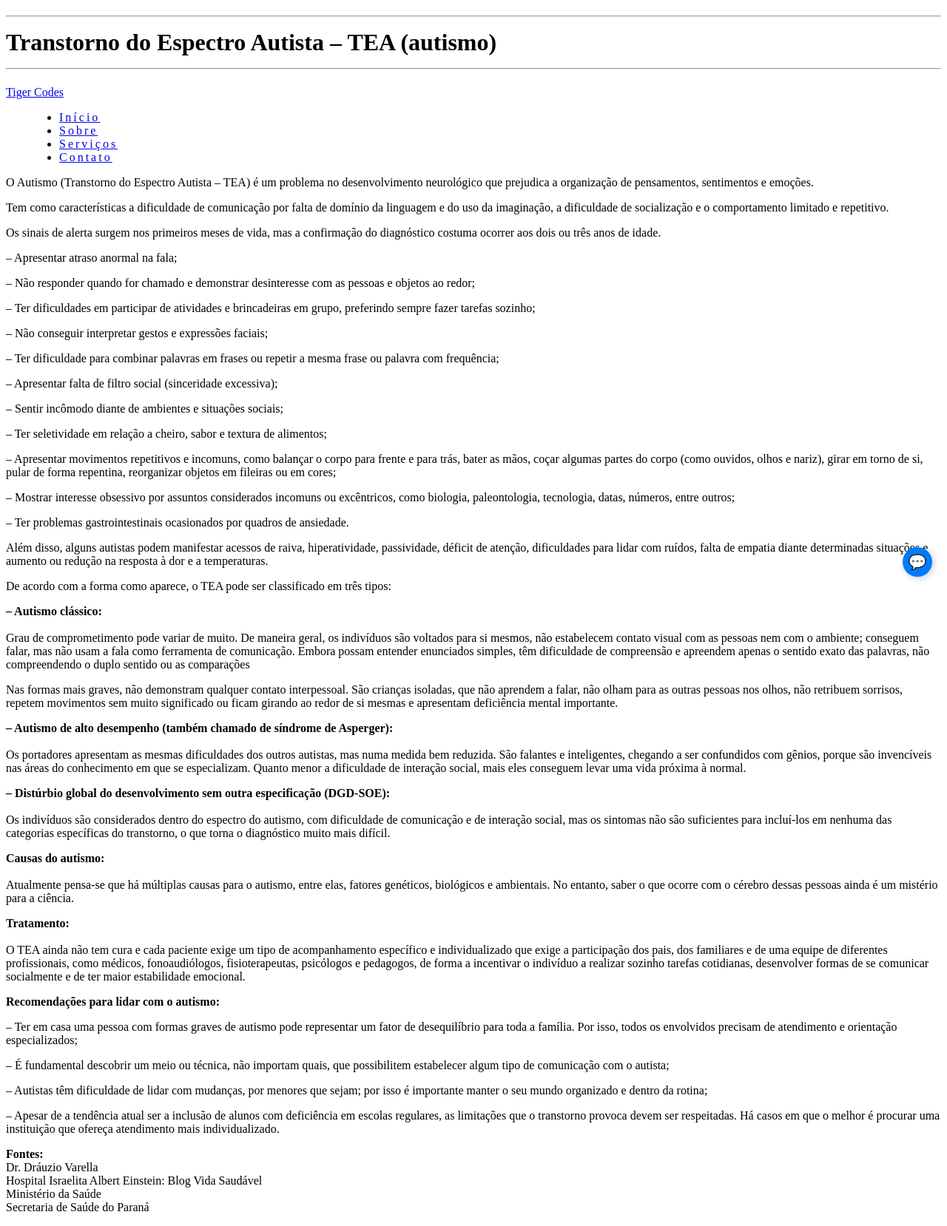
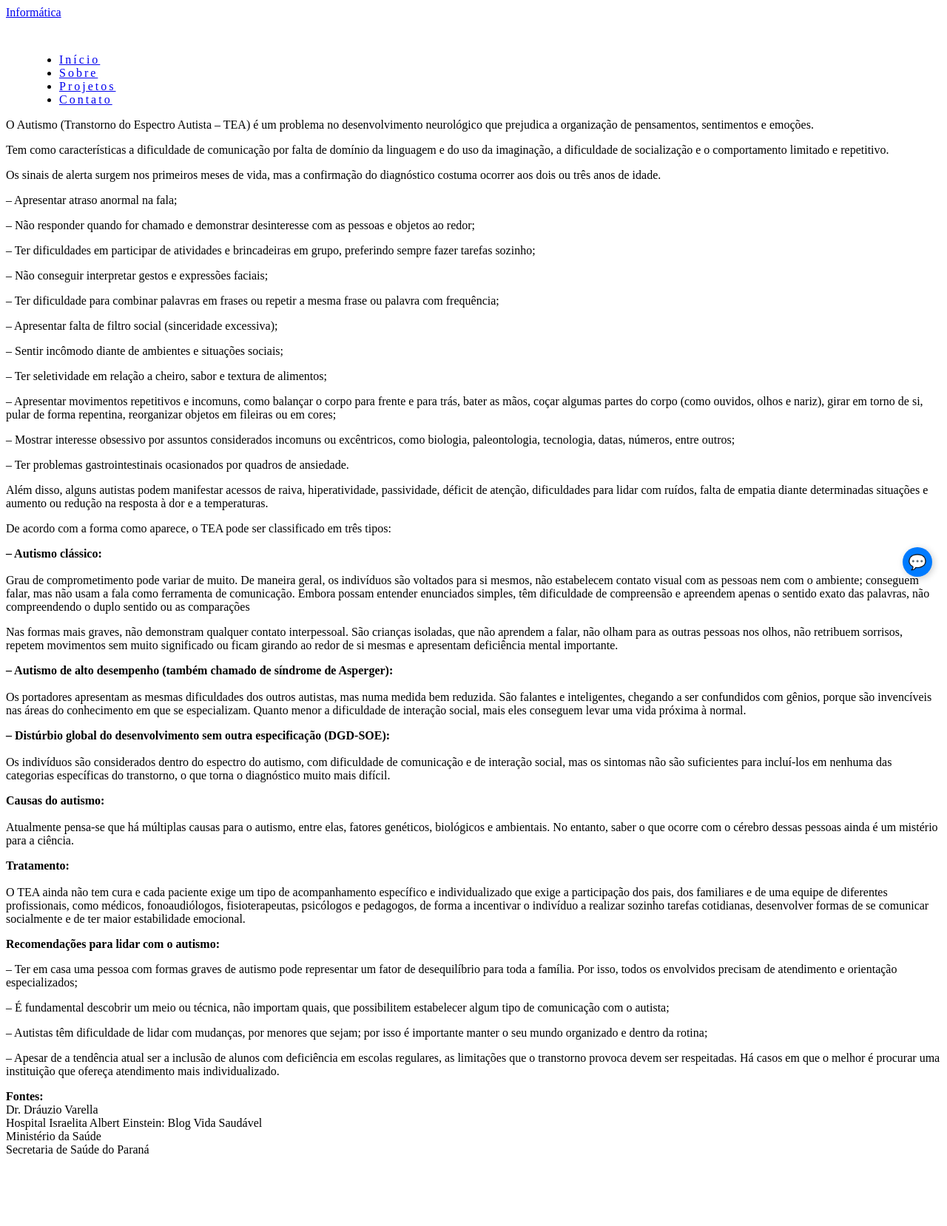
Before and after one commit to KYOGRE-LS/app, a Flask app: page / in a window 1280 px wide. Shown: the whole page at 74% size. After the commit the page ends 1560 px from the top, so only its background shows below. Run offline with Flask 3, Linux system fonts and the light colour scheme.

Commit message:
Update index.html

```diff
--- a/templates/index.html
+++ b/templates/index.html
@@ -1,95 +1,31 @@
 <!DOCTYPE html>
-<html>
+<html lang="pt-br">
+  <head>
+    <meta charset="UTF-8" />
+    <meta http-equiv="X-UA-Compatible" content="IE=edge" />
+    <meta name="viewport" content="width=device-width, initial-scale=1.0" />
+    <title>Navbar</title>
+    <link rel="stylesheet" href="style.css" />
+  </head>
 
-<head>
-    <meta charset="utf-8">
-    <title>Trabalho</title>
-    <link rel="stylesheet" href="style.css">
-    <style>
-
-        /* Chat Button */
-        #chatButton {
-            position: fixed;
-            bottom: 20px;
-            right: 20px;
-            background-color: #007bff;
-            color: white;
-            border: none;
-            border-radius: 50%;
-            width: 40px;
-            height: 40px;
-            font-size: 20px;
-            box-shadow: 2px 2px 10px rgba(0, 0, 0, 0.2);
-            cursor: pointer;
-        }
-
-
-        #chatContainer {
-            display: none;
-            position: fixed;
-            bottom: 80px;
-            right: 20px;
-            width: 250px;
-            background-color: white;
-            border: 1px solid #ccc;
-            border-radius: 10px;
-            box-shadow: 2px 2px 10px rgba(0, 0, 0, 0.2);
-            overflow: hidden;
-        }
-
-
-        #chatHeader {
-            background-color: #007bff;
-            color: white;
-            padding: 10px;
-            cursor: pointer;
-            text-align: center;
-        }
-
-        #chatBox {
-            padding: 10px;
-            height: 300px;
-            overflow-y: scroll;
-        }
-
-        #userInputContainer {
-            display: flex;
-            border-top: 1px solid #ccc;
-        }
-
-        #userInput {
-            flex: 1;
-            padding: 10px;
-            border: none;
-        }
-
-
-        #sendButton {
-            padding: 10px;
-            background-color: #007bff;
-            color: white;
-            cursor: pointer;
-            border: none;
-        }
-
-
-        .user {
-            text-align: right;
-            color: blue;
-
-        }
-
-
-        .bot {
-            text-align: left;
-            color: green;
-        }
-    </style>
-</head>
-
-<body>
-
-    <button id="chatButton" onclick="toggleChat()">&#x1F4AC</button>
+  <body>
+    <header>
+      <nav>
+        <a class="logo" href="/">Informática</a>
+        <div class="mobile-menu">
+          <div class="line1"></div>
+          <div class="line2"></div>
+          <div class="line3"></div>
+        </div>
+        <ul class="nav-list">
+          <li><a href="#">Início</a></li>
+          <li><a href="#">Sobre</a></li>
+          <li><a href="#">Projetos</a></li>
+          <li><a href="#">Contato</a></li>
+        </ul>
+      </nav>
+    </header>
+     <button id="chatButton" onclick="toggleChat()">&#x1F4AC</button>
     <div id="chatContainer" style="display:none;">
         <div id="chatHeader" onclick="toggleChat()">Prova de Informática</div>
         <div id="chatBox" style="height:200px; overflow-y:auto;"></div>
@@ -97,56 +33,7 @@
         <button id="sendButton" onclick="sendMessage()">enviar</button>
     </div>
 
-
-    <script>
-        function toggleChat() {
-            let chatContainer = document.getElementById("chatContainer");
-            chatContainer.style.display = (chatContainer.style.display == "none" || chatContainer.style.display == "") ? "block" : "none";
-        }
-
-        function sendMessage() {
-            let userInput = document.getElementById("userInput").value;
-
-            if (!userInput.trim()) return;
-
-            document.getElementById("chatBox").innerHTML += "<p class='user'>Você: " + userInput + "</p>";
-            document.getElementById("userInput").value = "";
-
-            fetch("/get_response", {
-                method: "POST",
-                headers: { "Content-Type": "application/json" },
-                body: JSON.stringify({ message: userInput })
-            })
-                .then(response => response.json())
-                .then(data => {
-                    document.getElementById("chatBox").innerHTML += "<p class='bot'>Tony Stark: " + data.response + "</p>";
-                    document.getElementById("chatBox").scrollTop = document.getElementById("chatBox").scrollHeight;
-                });
-        }
-        function checkEnter(event) {
-            if (event.key === "Enter") {
-                sendMessage();  // Chama a função de envio quando o Enter é pressionado
-            }
-        }
-
-        document.getElementById("userInput").addEventListener("keydown", checkEnter);
-
-    </script>
-    <header>
-   <h1><hr>Transtorno do Espectro Autista – TEA (autismo)<hr></h1>
-        <nav>
-    <a class="logo" href="/">Tiger Codes</a>
-    <ul class="nav-list">
-    <li><a href="#">Início</a></li>
-    <li> <a href="#">Sobre</a></li>
-     <li><a href="#">Serviços</a></li>
-    <li> <a href="#">Contato</a></li>
-</nav>
-</header>
-    <main></main>
-<div class="main-content">
-    <div class="content">
-    <p>O Autismo (Transtorno do Espectro Autista – TEA) é um problema no desenvolvimento neurológico que prejudica a
+    <main><p>O Autismo (Transtorno do Espectro Autista – TEA) é um problema no desenvolvimento neurológico que prejudica a
     organização de pensamentos, sentimentos e emoções.</p>
     <p>Tem como características a dificuldade de comunicação por falta de domínio da linguagem e do uso da imaginação,
     a dificuldade de socialização e o comportamento limitado e repetitivo.</p>
@@ -176,27 +63,18 @@
     <p>– É fundamental descobrir um meio ou técnica, não importam quais, que possibilitem estabelecer algum tipo de comunicação com o autista;</p>
     <p>– Autistas têm dificuldade de lidar com mudanças, por menores que sejam; por isso é importante manter o seu mundo organizado e dentro da rotina;</p>
     <p>– Apesar de a tendência atual ser a inclusão de alunos com deficiência em escolas regulares, as limitações que o transtorno provoca devem ser respeitadas. Há casos em que o melhor é procurar uma instituição que ofereça atendimento mais individualizado.</p>
-    </div>
-    <div class="sidebar">
+
     <p><b>Fontes:</b><br>
 
 Dr. Dráuzio Varella<br>
 Hospital Israelita Albert Einstein: Blog Vida Saudável<br>
 Ministério da Saúde<br>
 Secretaria de Saúde do Paraná</p>
-</div>
-</div>
-    <p></p>
-    <p></p>
-    <p></p>
-    <p></p>
-    <p></p>
-    <p></p>
-    <p></p>
-    <p></p>
-    <p></p>
-    <p></p>
+</main>
+    <script src="mobile-navbar.js"></script>
+    <script src="j.js"></script>
 
-</body>
 
+
+  </body>
 </html>
```
